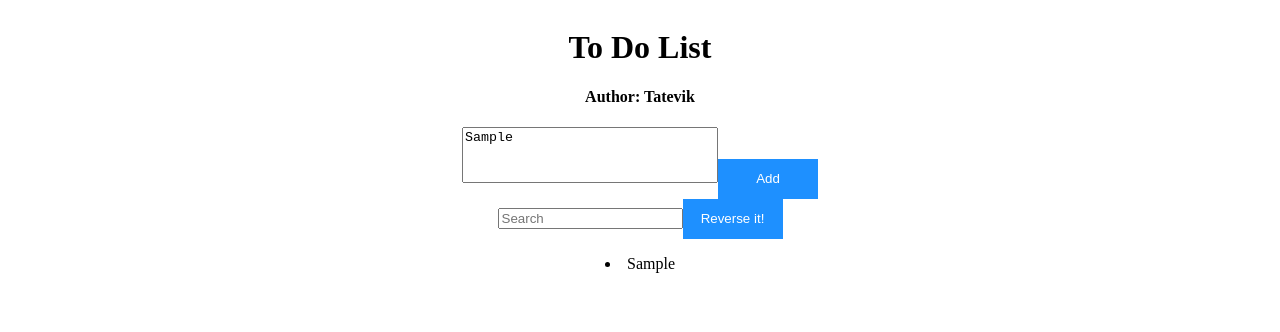
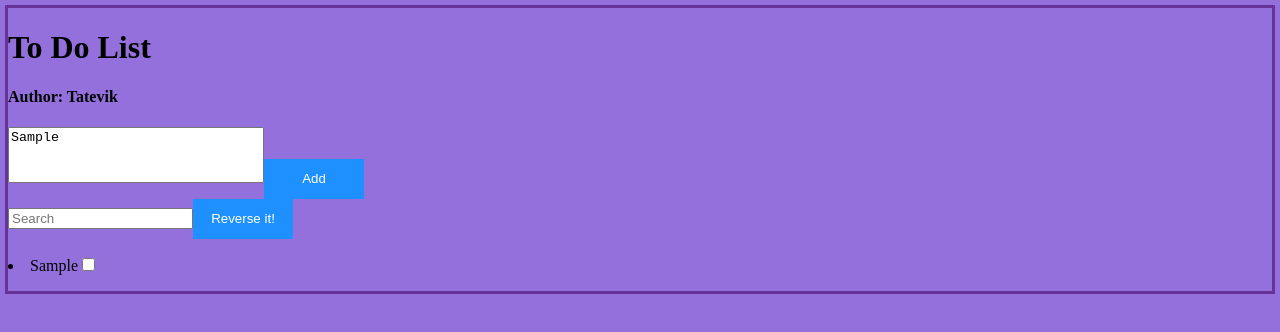
Before and after one commit to TatevG/ReactJS, a React (Create React App) app in the folder to-do-list/: page / in a window 1280 px wide. Both pictures are taken after typing "Sample" into the empty fields and a click on the button "Add". Shown: the top 332 px of the page. Built offline with nearby package versions, Linux system fonts and the light colour scheme; the HTML template or start-up script is replaced by a standard one.

Commit message:
to do list

```diff
--- a/to-do-list/src/App.css
+++ b/to-do-list/src/App.css
@@ -1,31 +1,8 @@
-body{
-  display: grid;
-}
-.App {
-  text-align: center;
-}
-
-.App-logo {
-  animation: App-logo-spin infinite 20s linear;
-  height: 80px;
-}
-
-.App-header {
-  background-color: #222;
-  height: 150px;
-  padding: 20px;
-  color: white;
-}
-
-.App-title {
-  font-size: 1.5em;
-}
-
-.App-intro {
-  font-size: large;
-}
-
-@keyframes App-logo-spin {
-  from { transform: rotate(0deg); }
-  to { transform: rotate(360deg); }
-}
+/* body {
+    display: grid;
+    grid-template-columns: (3, 1fr);
+    grid-template-rows: (5, 1fr);
+    outline: 3px solid rebeccapurple;
+    background-color: mediumpurple;
+    grid-template-areas: 'l c r';
+} */
--- a/to-do-list/src/App.js
+++ b/to-do-list/src/App.js
@@ -11,7 +11,8 @@ class App extends Component {
     this.state = {
       term: '',
       items: [],
-      choosen:[]
+      choosen:[],
+      done:[]
     };
   }
 
@@ -24,8 +25,13 @@ clickHandler = e => {
   if(term !== ''){
     items.push(term);
   }
-
   this.setState({ items, choosen: items});
+}
+moveUp = e =>{
+  const {items, done} = this.state;
+  const status = e.target.checked;
+  const selected = _.
+  this.setState({ done: items, items });
 }
 
 search = e => {
@@ -56,7 +62,7 @@ const {term, items} = this.state;
         />
         <input className="search" type="text" onChange={this.search} placeholder="Search" />
         <button className="reserve" onClick={this.reverse}>Reverse it!</button>
-        <Result items={this.state.choosen} />
+        <Result items={this.state.choosen} changeHandler = {this.moveUp} />
       </div>
     );
   }
--- a/to-do-list/src/components/result.js
+++ b/to-do-list/src/components/result.js
@@ -1,10 +1,10 @@
 import React from 'react';
 import '../styles/result.css';
 
-const Result = ({ items }) => {
+const Result = ({ items, changeHandler}) => {
     return (
       <p className="result">
-        { items && items.map((item, index) => <li key={index}>{item}</li>) }
+        {items && items.map((item, index) => <li key={index}>{item}<input type="checkbox" onChange = { changeHandler }/></li>) }
     </p>
   );
 };
--- a/to-do-list/src/styles/input.css
+++ b/to-do-list/src/styles/input.css
@@ -1,10 +1,13 @@
-body{
+body {
     display: grid;
     grid-template-columns: (3, 1fr);
-    grid-template-rows: (4, 1fr);
+    grid-template-rows: (5, 1fr);
+    outline: 3px solid rebeccapurple;
+    background-color: mediumpurple;
+    grid-template-areas: 'l c r';
 }
+
 div>textarea {
-    justify-self: center;
     width: 250px;
     height: 50px;
     resize: none;
@@ -20,3 +23,7 @@ div>button {
     width: 100px;
     height: 40px;
 }
+
+div>button:hover {
+    background-color: aqua;
+}
--- a/to-do-list/src/styles/result.css
+++ b/to-do-list/src/styles/result.css
@@ -1,4 +1,3 @@
-body{
-    display: grid;
-    align-content: center;
+.result{
+    text-align: start;
 }
```
Also changed, not shown: to-do-list/src/styles/article.css (added).
